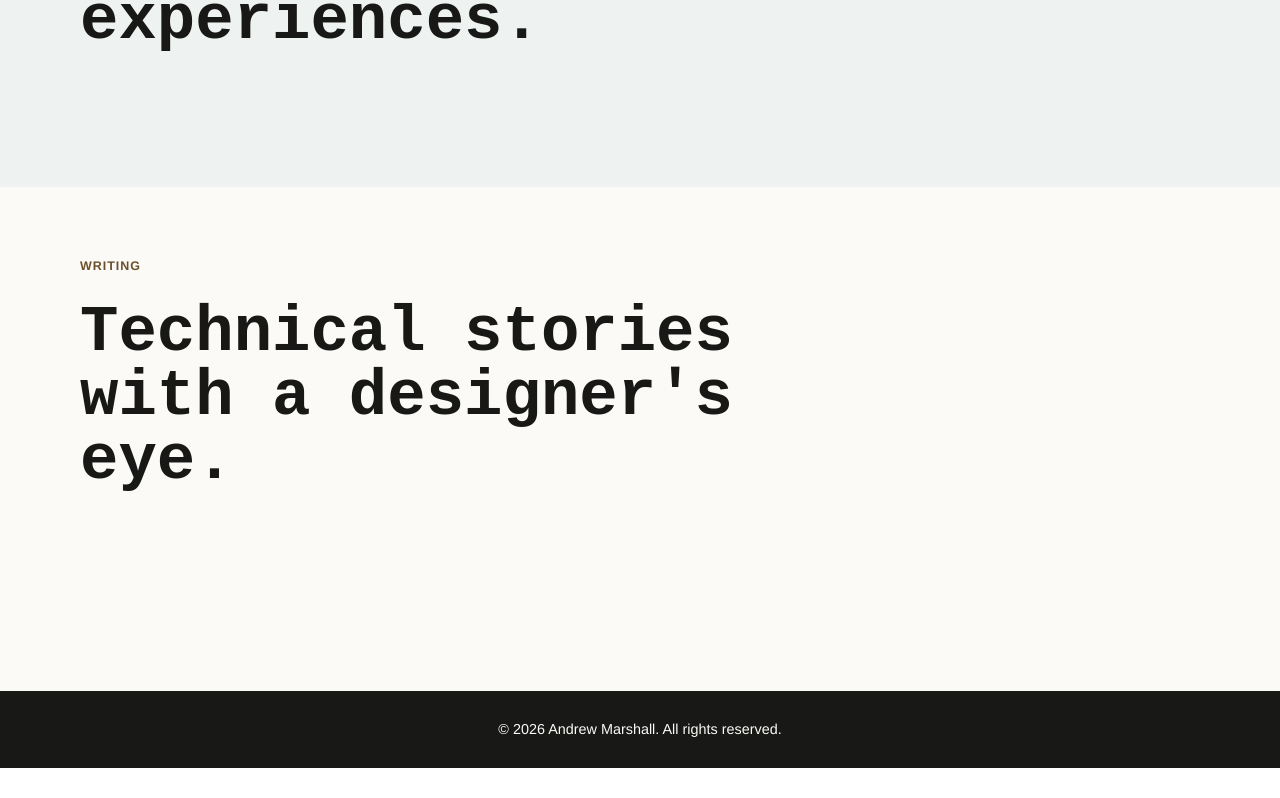
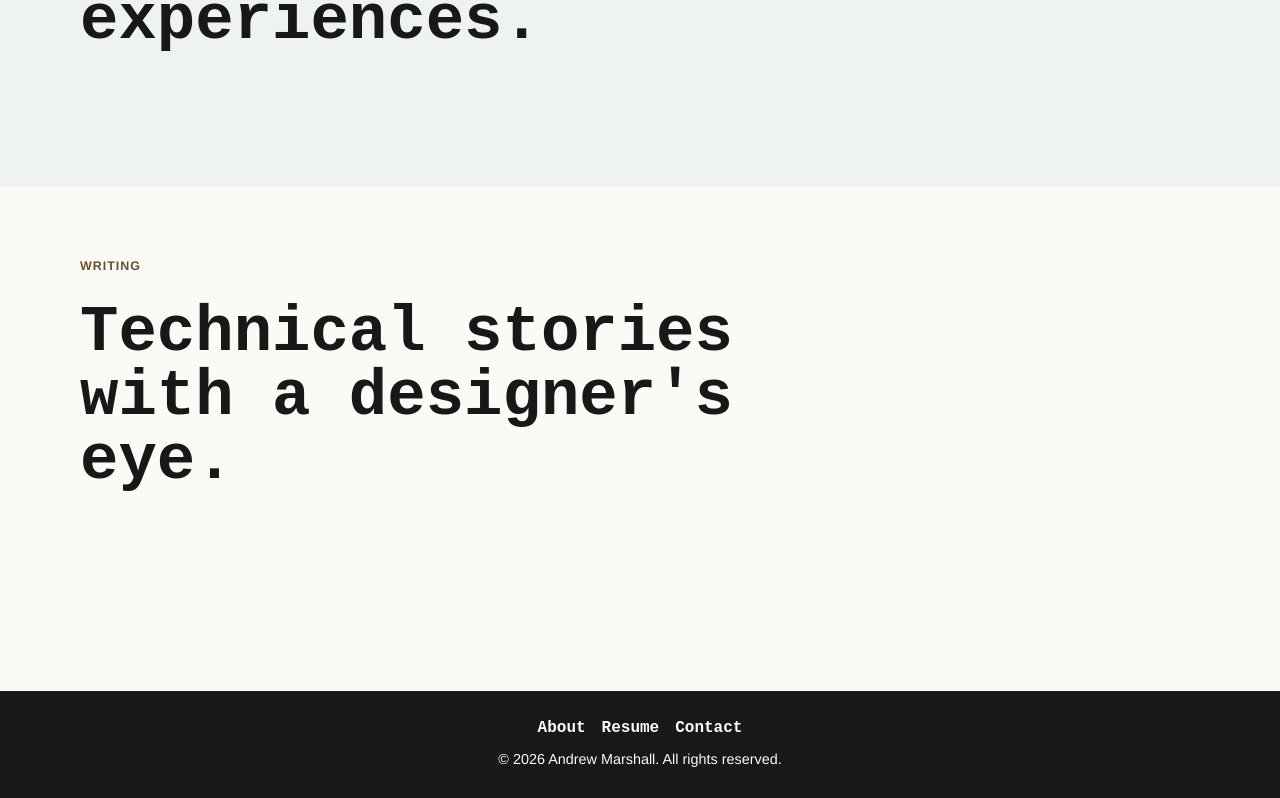
Before and after one commit to alm266/andrew-developer-portfolio, an Angular app: page / in a window 1280 px wide. Shown: the part 1233-2031 px from the top of the page. Before the commit the page ends 2001 px from the top, so only its background shows below. Built offline with nearby package versions, Linux system fonts and the light colour scheme.

Commit message:
added links in the footer

```diff
--- a/src/app/shared/components/site-footer/site-footer.component.html
+++ b/src/app/shared/components/site-footer/site-footer.component.html
@@ -1,3 +1,8 @@
 <footer class="site-footer">
+  <nav class="site-footer__nav" aria-label="Footer navigation">
+    <a routerLink="/about">About</a>
+    <a routerLink="/resume">Resume</a>
+    <a routerLink="/contact">Contact</a>
+  </nav>
   <p>&copy; {{ currentYear }} Andrew Marshall. All rights reserved.</p>
 </footer>
--- a/src/app/shared/components/site-footer/site-footer.component.scss
+++ b/src/app/shared/components/site-footer/site-footer.component.scss
@@ -3,10 +3,29 @@
 }
 
 .site-footer {
+  display: grid;
+  gap: 12px;
   padding: 28px 24px;
   background: #181816;
   color: #fbfaf7;
   text-align: center;
+}
+
+.site-footer__nav {
+  display: flex;
+  flex-wrap: wrap;
+  justify-content: center;
+  gap: 16px;
+}
+
+.site-footer__nav a {
+  color: #fbfaf7;
+  font-weight: 700;
+  text-decoration: none;
+}
+
+.site-footer__nav a:hover {
+  text-decoration: underline;
 }
 
 .site-footer p {
```
Also changed, not shown: 1 other file (tests, documents, lock files or other folders).
